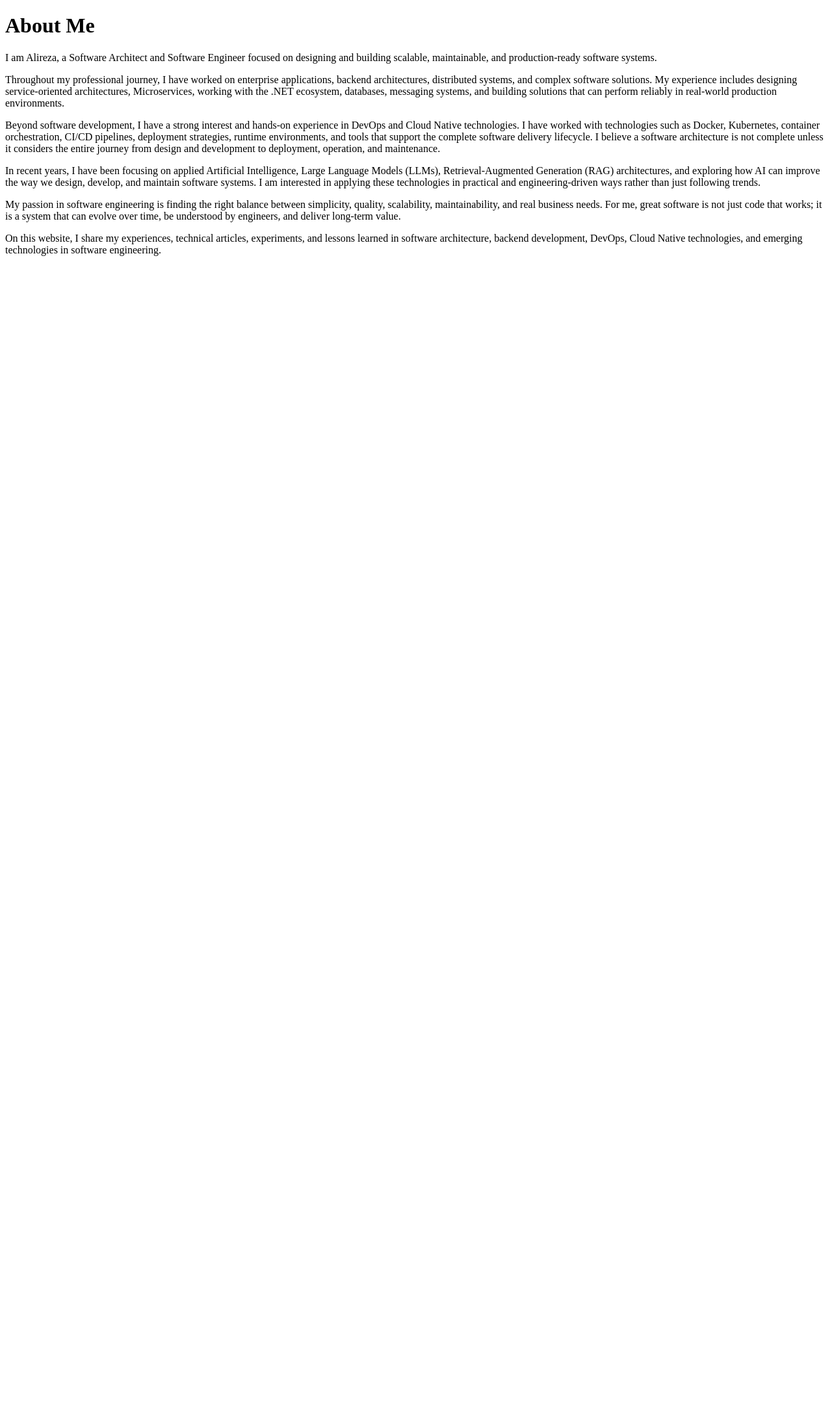
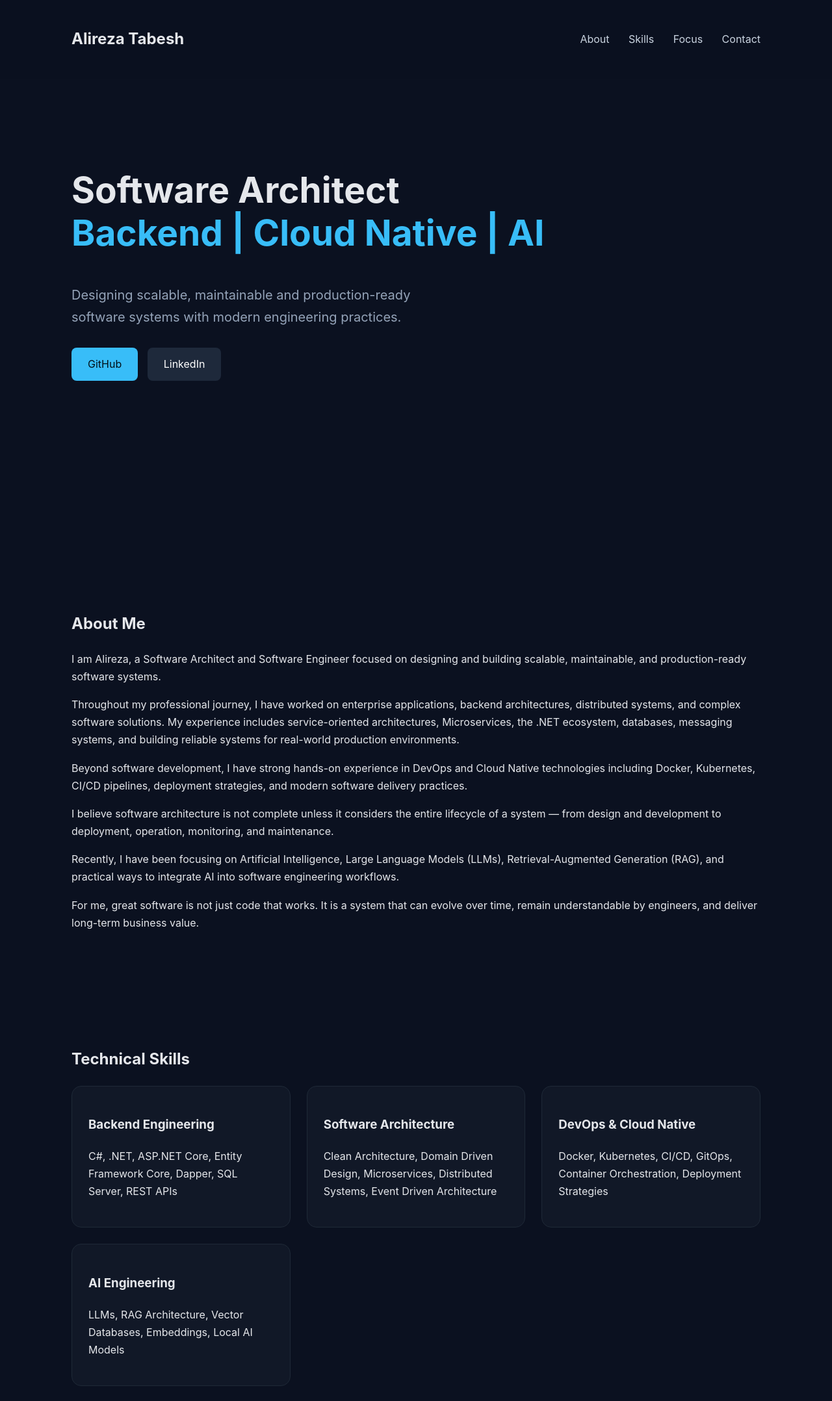
Before and after one commit to alirezatabesh/alirezatabesh.github.io, a plain HTML site: page index.html in a window 1280 px wide. Shown: the top 2156 px of the page at 65% size. Before the commit the page ends 800 px from the top, so only its background shows below. Drawn offline with Linux system fonts and the light colour scheme.

Commit message:
Add files via upload

```diff
--- a/index.html
+++ b/index.html
@@ -1,21 +1,295 @@
 <!DOCTYPE html>
-<html>
+<html lang="en">
+
 <head>
-    <title>Alireza Tabesh</title>
+    <meta charset="UTF-8">
+    <meta name="viewport" content="width=device-width, initial-scale=1.0">
+
+    <title>Alireza Tabesh | Software Architect</title>
+
+    <link rel="stylesheet" href="style.css">
 </head>
+
 <body>
-    <h1>About Me</h1>
-    <div>
+
+<header>
+    <nav>
+        <h2>Alireza Tabesh</h2>
+
+        <div>
+            <a href="#about">About</a>
+            <a href="#skills">Skills</a>
+            <a href="#focus">Focus</a>
+            <a href="#contact">Contact</a>
+        </div>
+    </nav>
+</header>
+
+
+<section class="hero">
+
+    <div class="hero-content">
+
+        <h1>
+            Software Architect<br>
+            <span>Backend | Cloud Native | AI</span>
+        </h1>
+
         <p>
-            I am Alireza, a Software Architect and Software Engineer focused on designing and building scalable, maintainable, and production-ready software systems.
+            Designing scalable, maintainable and production-ready
+            software systems with modern engineering practices.
         </p>
-        <p>
-            Throughout my professional journey, I have worked on enterprise applications, backend architectures, distributed systems, and complex software solutions. My experience includes designing service-oriented architectures, Microservices, working with the .NET ecosystem, databases, messaging systems, and building solutions that can perform reliably in real-world production environments.
-        </p>
-        <p>Beyond software development, I have a strong interest and hands-on experience in DevOps and Cloud Native technologies. I have worked with technologies such as Docker, Kubernetes, container orchestration, CI/CD pipelines, deployment strategies, runtime environments, and tools that support the complete software delivery lifecycle. I believe a software architecture is not complete unless it considers the entire journey from design and development to deployment, operation, and maintenance.</p>
-        <p>In recent years, I have been focusing on applied Artificial Intelligence, Large Language Models (LLMs), Retrieval-Augmented Generation (RAG) architectures, and exploring how AI can improve the way we design, develop, and maintain software systems. I am interested in applying these technologies in practical and engineering-driven ways rather than just following trends.</p>
-        <p>My passion in software engineering is finding the right balance between simplicity, quality, scalability, maintainability, and real business needs. For me, great software is not just code that works; it is a system that can evolve over time, be understood by engineers, and deliver long-term value.</p>
-        <p>On this website, I share my experiences, technical articles, experiments, and lessons learned in software architecture, backend development, DevOps, Cloud Native technologies, and emerging technologies in software engineering.</p>
+
+        <div class="buttons">
+
+            <a class="btn"
+               href="https://github.com/alirezatabesh"
+               target="_blank">
+                GitHub
+            </a>
+
+            <a class="btn secondary"
+               href="https://www.linkedin.com/in/alireza-tabesh-02b77294/"
+               target="_blank">
+                LinkedIn
+            </a>
+
+        </div>
+
     </div>
+
+</section>
+
+
+
+<section id="about">
+
+<h2>About Me</h2>
+
+
+<p>
+I am Alireza, a Software Architect and Software Engineer focused on
+designing and building scalable, maintainable, and production-ready
+software systems.
+</p>
+
+
+<p>
+Throughout my professional journey, I have worked on enterprise
+applications, backend architectures, distributed systems, and complex
+software solutions. My experience includes service-oriented architectures,
+Microservices, the .NET ecosystem, databases, messaging systems, and
+building reliable systems for real-world production environments.
+</p>
+
+
+<p>
+Beyond software development, I have strong hands-on experience in
+DevOps and Cloud Native technologies including Docker, Kubernetes,
+CI/CD pipelines, deployment strategies, and modern software delivery
+practices.
+</p>
+
+
+<p>
+I believe software architecture is not complete unless it considers the
+entire lifecycle of a system — from design and development to deployment,
+operation, monitoring, and maintenance.
+</p>
+
+
+<p>
+Recently, I have been focusing on Artificial Intelligence, Large Language
+Models (LLMs), Retrieval-Augmented Generation (RAG), and practical ways
+to integrate AI into software engineering workflows.
+</p>
+
+
+<p>
+For me, great software is not just code that works. It is a system that
+can evolve over time, remain understandable by engineers, and deliver
+long-term business value.
+</p>
+
+
+</section>
+
+
+
+
+<section id="skills">
+
+<h2>Technical Skills</h2>
+
+
+<div class="cards">
+
+
+<div class="card">
+
+<h3>Backend Engineering</h3>
+
+<p>
+C#, .NET, ASP.NET Core,
+Entity Framework Core,
+Dapper, SQL Server,
+REST APIs
+</p>
+
+</div>
+
+
+
+<div class="card">
+
+<h3>Software Architecture</h3>
+
+<p>
+Clean Architecture,
+Domain Driven Design,
+Microservices,
+Distributed Systems,
+Event Driven Architecture
+</p>
+
+</div>
+
+
+
+
+<div class="card">
+
+<h3>DevOps & Cloud Native</h3>
+
+<p>
+Docker,
+Kubernetes,
+CI/CD,
+GitOps,
+Container Orchestration,
+Deployment Strategies
+</p>
+
+</div>
+
+
+
+<div class="card">
+
+<h3>AI Engineering</h3>
+
+<p>
+LLMs,
+RAG Architecture,
+Vector Databases,
+Embeddings,
+Local AI Models
+</p>
+
+</div>
+
+
+
+</div>
+
+</section>
+
+
+
+
+<section id="focus">
+
+<h2>Current Focus</h2>
+
+
+<div class="cards">
+
+
+<div class="card">
+
+<h3>Software Architecture</h3>
+
+<p>
+Building scalable systems with focus on
+simplicity, maintainability and reliability.
+</p>
+
+</div>
+
+
+
+<div class="card">
+
+<h3>AI & Software Engineering</h3>
+
+<p>
+Exploring how AI can improve software
+development, analysis and engineering workflows.
+</p>
+
+</div>
+
+
+
+<div class="card">
+
+<h3>Knowledge Sharing</h3>
+
+<p>
+Writing technical articles and sharing
+experiences about architecture, DevOps and AI.
+</p>
+
+</div>
+
+
+</div>
+
+</section>
+
+
+
+
+<section id="contact">
+
+<h2>Contact</h2>
+
+
+<p>
+I would be happy to connect and discuss software architecture,
+engineering practices, and emerging technologies.
+</p>
+
+
+<p>
+📧
+<a href="mailto:alirezat44@gmail.com">
+alirezat44@gmail.com
+</a>
+</p>
+
+
+<p>
+🔗
+<a href="https://www.linkedin.com/in/alireza-tabesh-02b77294/"
+target="_blank">
+LinkedIn Profile
+</a>
+</p>
+
+
+</section>
+
+
+
+
+<footer>
+
+© 2026 Alireza Tabesh
+
+</footer>
+
+
 </body>
+
 </html>
--- /dev/null
+++ b/style.css
@@ -0,0 +1,199 @@
+* {
+    box-sizing: border-box;
+}
+
+
+body {
+
+    margin:0;
+    font-family:
+    Inter,
+    Segoe UI,
+    Arial,
+    sans-serif;
+
+    background:#0b1120;
+    color:#e5e7eb;
+
+    line-height:1.7;
+}
+
+
+header {
+
+    position:fixed;
+    width:100%;
+    top:0;
+
+    background:
+    rgba(11,17,32,.8);
+
+    backdrop-filter:blur(10px);
+
+}
+
+
+nav {
+
+    max-width:1100px;
+    margin:auto;
+
+    display:flex;
+    justify-content:space-between;
+    align-items:center;
+
+    padding:20px;
+
+}
+
+
+nav a {
+
+    color:#cbd5e1;
+    text-decoration:none;
+    margin-left:25px;
+
+}
+
+
+nav a:hover {
+
+    color:white;
+
+}
+
+
+
+.hero {
+
+    min-height:100vh;
+
+    display:flex;
+    align-items:center;
+
+    max-width:1100px;
+    margin:auto;
+
+}
+
+
+.hero h1 {
+
+    font-size:55px;
+    line-height:1.2;
+
+}
+
+
+.hero span {
+
+    color:#38bdf8;
+
+}
+
+
+.hero p {
+
+    max-width:600px;
+    font-size:20px;
+
+    color:#94a3b8;
+
+}
+
+
+
+.buttons {
+
+    margin-top:30px;
+
+}
+
+
+.btn {
+
+    display:inline-block;
+
+    padding:12px 25px;
+
+    background:#38bdf8;
+
+    color:#001018;
+
+    border-radius:8px;
+
+    text-decoration:none;
+
+    margin-right:10px;
+
+}
+
+
+.secondary {
+
+    background:#1e293b;
+    color:white;
+
+}
+
+
+
+
+section {
+
+    max-width:1100px;
+
+    margin:100px auto;
+
+    padding:20px;
+
+}
+
+
+
+.cards {
+
+    display:grid;
+
+    grid-template-columns:
+    repeat(auto-fit,minmax(250px,1fr));
+
+    gap:25px;
+
+}
+
+
+
+.card {
+
+    background:#111827;
+
+    padding:25px;
+
+    border-radius:15px;
+
+    border:1px solid #1f2937;
+
+}
+
+
+.card:hover {
+
+    transform:translateY(-5px);
+
+    transition:.3s;
+
+}
+
+
+
+
+footer {
+
+    text-align:center;
+
+    padding:40px;
+
+    color:#64748b;
+
+}
```
